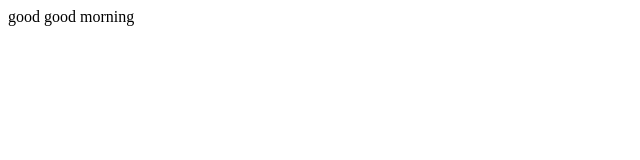
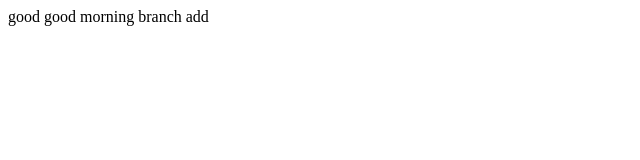
Before and after one commit to choikijun-git/jun, a plain HTML site: page index.html in a window 1280 px wide. Shown: the full height of the page, 0-640 px from the left. Drawn offline with Linux system fonts and the light colour scheme.

Commit message:
main add

```diff
--- a/index.html
+++ b/index.html
@@ -1,4 +1,5 @@
 <html>
 good
 good morning
+branch add
 </html>
```
Also changed, not shown: 1 other file.
